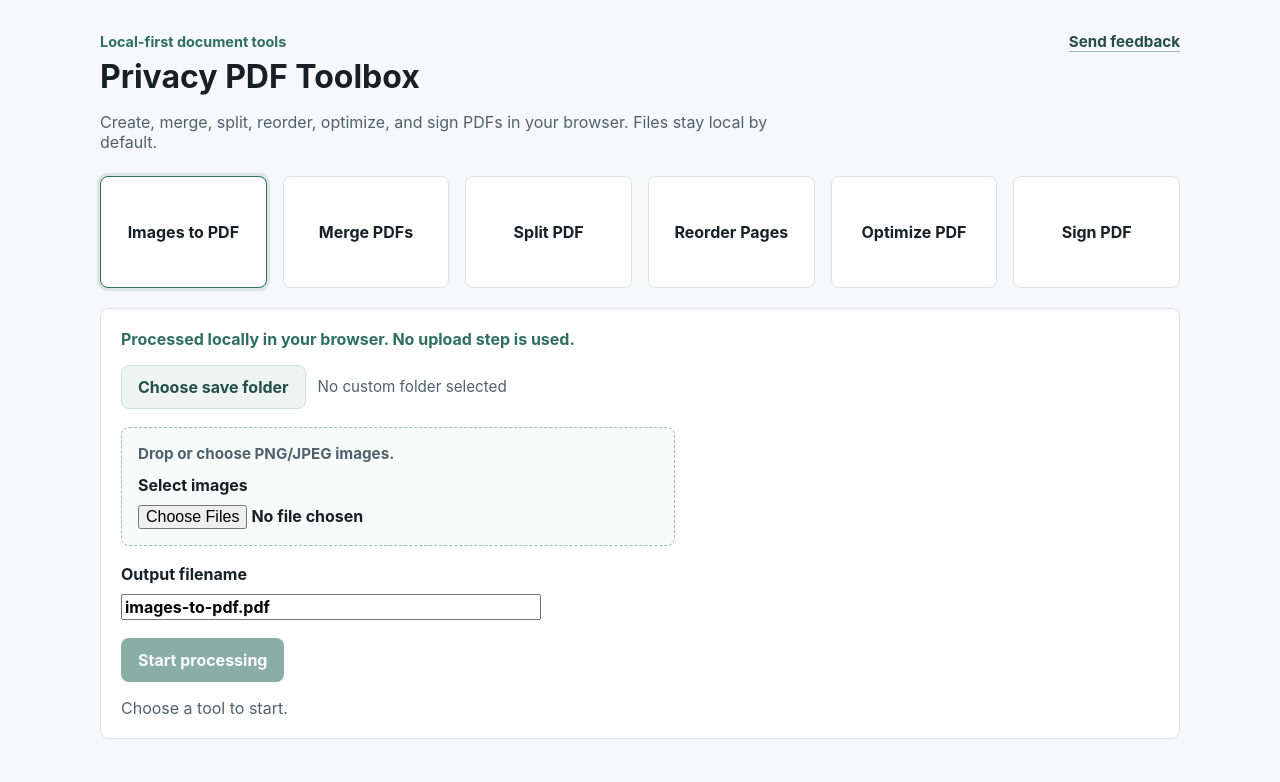
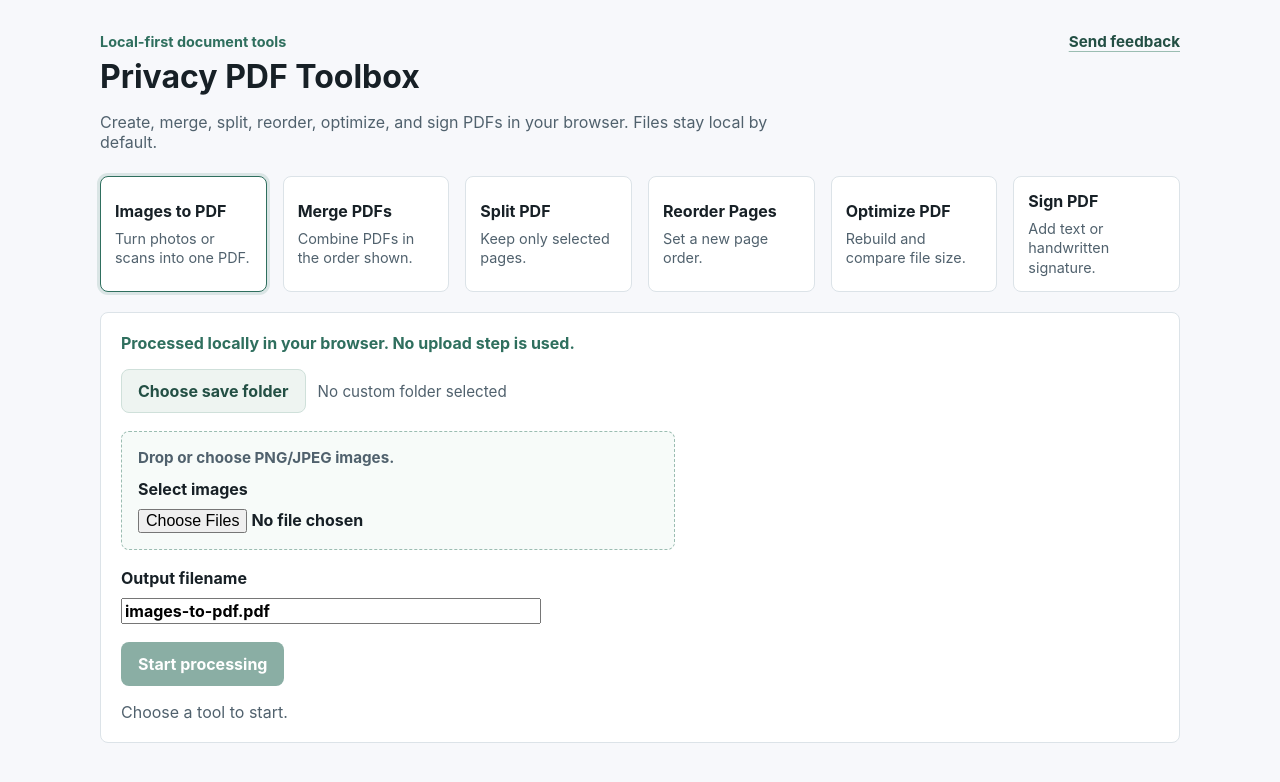
Before and after one commit to lordjun/app-builder, a React (Vite) app in the folder apps/privacy-first-pdf-toolbox/: page / in a window 1280 px wide. Shown: the top 782 px of the page. Built offline with nearby package versions, Linux system fonts and the light colour scheme.

Commit message:
Add tool card descriptions

```diff
--- a/apps/privacy-first-pdf-toolbox/src/App.tsx
+++ b/apps/privacy-first-pdf-toolbox/src/App.tsx
@@ -43,6 +43,8 @@ type SaveResult = {
 
 const TOOL_INPUTS: Record<Tool, {
   accept: string;
+  cardDescription: string;
+  cardLabel: string;
   dropZoneLabel: string;
   multiple: boolean;
   requirement: string;
@@ -50,6 +52,8 @@ const TOOL_INPUTS: Record<Tool, {
 }> = {
   images: {
     accept: 'image/png,image/jpeg',
+    cardDescription: 'Turn photos or scans into one PDF.',
+    cardLabel: 'Images to PDF',
     dropZoneLabel: 'Image upload drop zone',
     multiple: true,
     requirement: 'Drop or choose PNG/JPEG images.',
@@ -57,6 +61,8 @@ const TOOL_INPUTS: Record<Tool, {
   },
   merge: {
     accept: 'application/pdf',
+    cardDescription: 'Combine PDFs in the order shown.',
+    cardLabel: 'Merge PDFs',
     dropZoneLabel: 'PDF merge upload drop zone',
     multiple: true,
     requirement: 'Drop or choose at least two PDF files.',
@@ -64,6 +70,8 @@ const TOOL_INPUTS: Record<Tool, {
   },
   split: {
     accept: 'application/pdf',
+    cardDescription: 'Keep only selected pages.',
+    cardLabel: 'Split PDF',
     dropZoneLabel: 'PDF split upload drop zone',
     multiple: false,
     requirement: 'Drop or choose one PDF, then enter pages to keep.',
@@ -71,6 +79,8 @@ const TOOL_INPUTS: Record<Tool, {
   },
   reorder: {
     accept: 'application/pdf',
+    cardDescription: 'Set a new page order.',
+    cardLabel: 'Reorder Pages',
     dropZoneLabel: 'PDF reorder upload drop zone',
     multiple: false,
     requirement: 'Drop or choose one PDF, then enter the new page order.',
@@ -78,6 +88,8 @@ const TOOL_INPUTS: Record<Tool, {
   },
   optimize: {
     accept: 'application/pdf',
+    cardDescription: 'Rebuild and compare file size.',
+    cardLabel: 'Optimize PDF',
     dropZoneLabel: 'PDF optimize upload drop zone',
     multiple: false,
     requirement: 'Drop or choose one PDF to optimize and compare file size.',
@@ -85,6 +97,8 @@ const TOOL_INPUTS: Record<Tool, {
   },
   sign: {
     accept: 'application/pdf',
+    cardDescription: 'Add text or handwritten signature.',
+    cardLabel: 'Sign PDF',
     dropZoneLabel: 'PDF signing upload drop zone',
     multiple: false,
     requirement: 'Drop or choose one PDF file.',
@@ -553,12 +567,18 @@ export default function App() {
       </section>
 
       <section className="tool-grid" aria-label="PDF tools">
-        <button className={tool === 'images' ? 'tool-card active' : 'tool-card'} type="button" onClick={() => changeTool('images')}>Images to PDF</button>
-        <button className={tool === 'merge' ? 'tool-card active' : 'tool-card'} type="button" onClick={() => changeTool('merge')}>Merge PDFs</button>
-        <button className={tool === 'split' ? 'tool-card active' : 'tool-card'} type="button" onClick={() => changeTool('split')}>Split PDF</button>
-        <button className={tool === 'reorder' ? 'tool-card active' : 'tool-card'} type="button" onClick={() => changeTool('reorder')}>Reorder Pages</button>
-        <button className={tool === 'optimize' ? 'tool-card active' : 'tool-card'} type="button" onClick={() => changeTool('optimize')}>Optimize PDF</button>
-        <button className={tool === 'sign' ? 'tool-card active' : 'tool-card'} type="button" onClick={() => changeTool('sign')}>Sign PDF</button>
+        {Object.entries(TOOL_INPUTS).map(([toolKey, config]) => (
+          <button
+            aria-label={config.cardLabel}
+            className={tool === toolKey ? 'tool-card active' : 'tool-card'}
+            key={toolKey}
+            type="button"
+            onClick={() => changeTool(toolKey as Tool)}
+          >
+            <span className="tool-card-title">{config.cardLabel}</span>
+            <span className="tool-card-description">{config.cardDescription}</span>
+          </button>
+        ))}
       </section>
 
       <section className="workspace" aria-live="polite">
--- a/apps/privacy-first-pdf-toolbox/src/styles.css
+++ b/apps/privacy-first-pdf-toolbox/src/styles.css
@@ -73,13 +73,27 @@ h1 {
 }
 
 .tool-card {
+  display: grid;
+  align-content: center;
+  gap: 8px;
   min-height: 112px;
   border: 1px solid #dce3e8;
   border-radius: 8px;
+  padding: 14px;
   background: #ffffff;
   color: #172026;
+  cursor: pointer;
+  text-align: left;
+}
+
+.tool-card-title {
   font-weight: 700;
-  cursor: pointer;
+}
+
+.tool-card-description {
+  color: #50616d;
+  font-size: 0.9rem;
+  line-height: 1.35;
 }
 
 .tool-card:hover {
```
Also changed, not shown: 1 other file (tests, documents, lock files or other folders).
